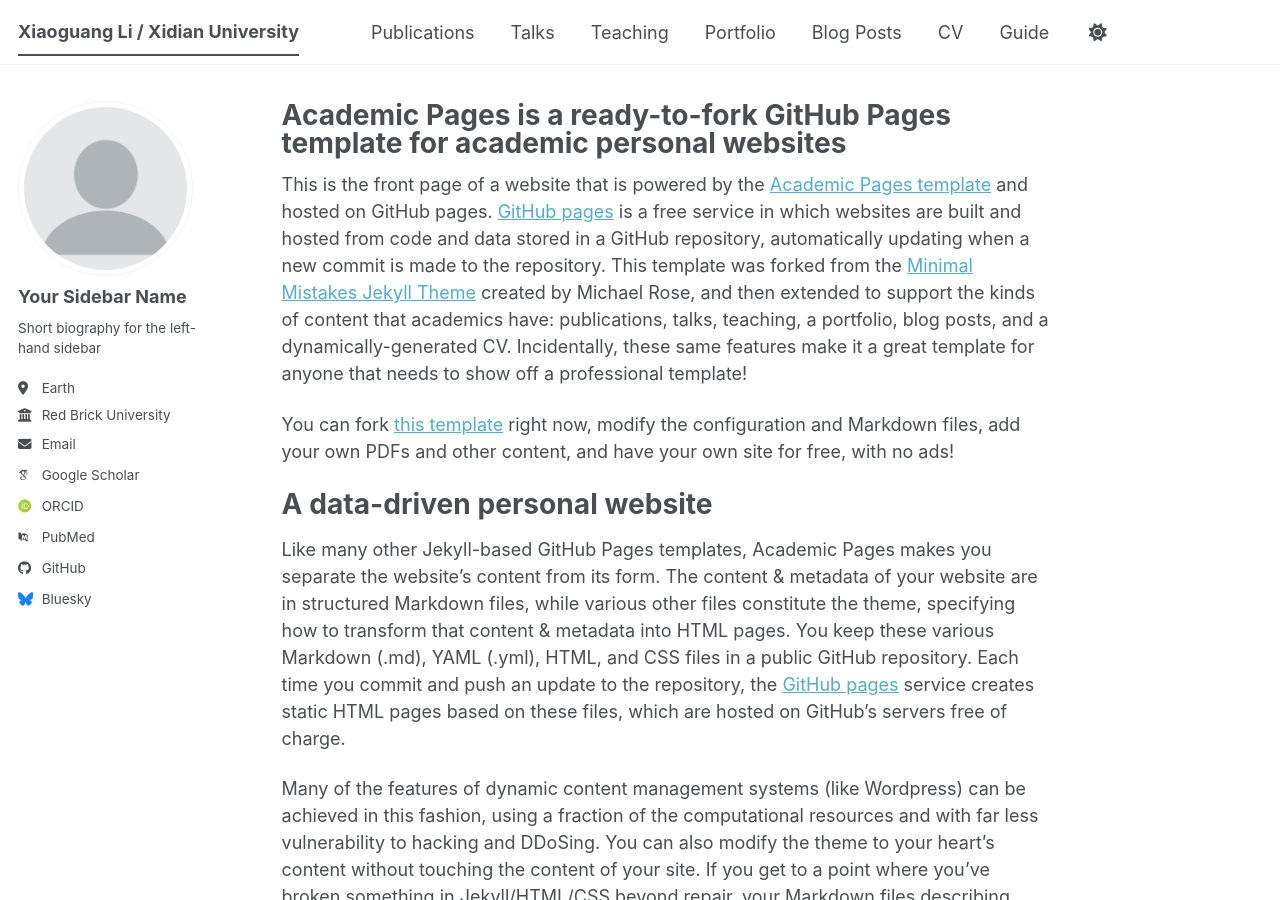
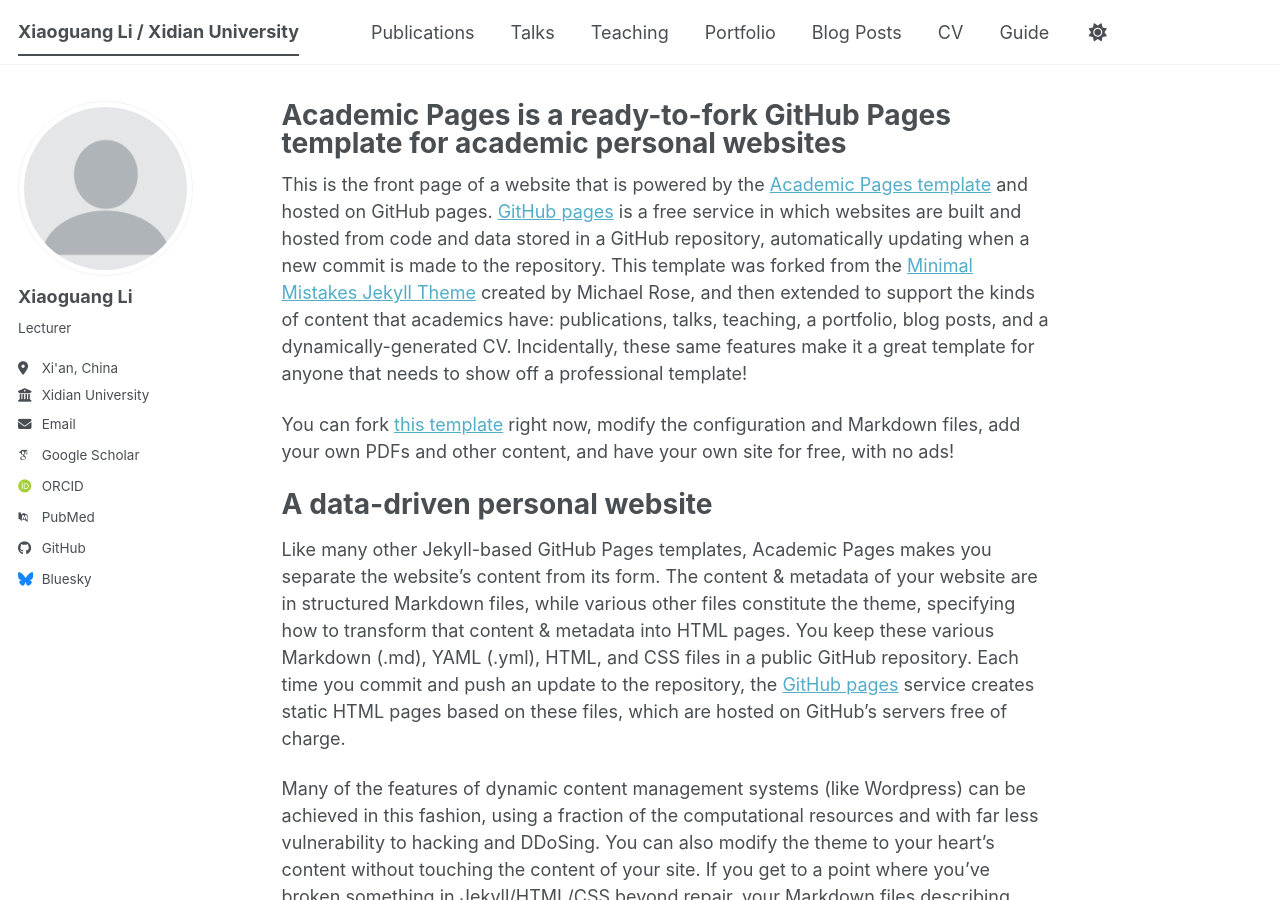
Before and after one commit to meliosem/meliosem.github.io, a Jekyll site: the page built from _pages/about.md, in a window 1280 px wide and 900 px high. Built offline with Jekyll 4.4.1, drawn with Linux system fonts in a browser that asks for light colours; some web fonts are replaced; a script bundle is joined from its source files by our own code; library files that are not in the unit come from our copies.

Commit message:
first commit

```diff
--- a/_config.yml
+++ b/_config.yml
@@ -24,18 +24,18 @@ repository               : "academicpages/academicpages.github.io"
 author:
   # Biographic information
   avatar           : "profile.png"
-  name             : "Your Sidebar Name"
+  name             : "Xiaoguang Li"
   pronouns         : # example: "she/her"
-  bio              : "Short biography for the left-hand sidebar"
-  location         : "Earth"
-  employer         : "Red Brick University"
+  bio              : "Lecturer"
+  location         : "Xi'an, China"
+  employer         : "Xidian University"
   uri              : # URL
-  email            : "none@example.org"
+  email            : "lixiaoguang@xidian.edu.cn"
 
   # Academic websites
   academia         : # URL
   arxiv            : # URL - Update with the correct link to your profile
-  googlescholar    : "https://scholar.google.com/citations?user=PS_CX0AAAAAJ"
+  googlescholar    : "https://scholar.google.com/citations?view_op=list_works&hl=en&hl=en&user=y52WOmkAAAAJ&sortby=pubdate"
   inspire-hep      : # URL
   impactstory      : # URL
   orcid            : "https://orcid.org/yourorcidurl"
```
Also changed, not shown: 1 other file.
